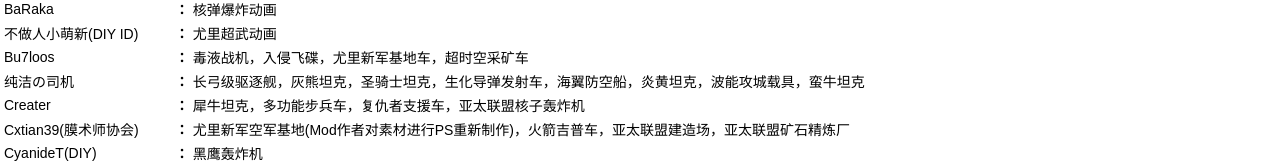
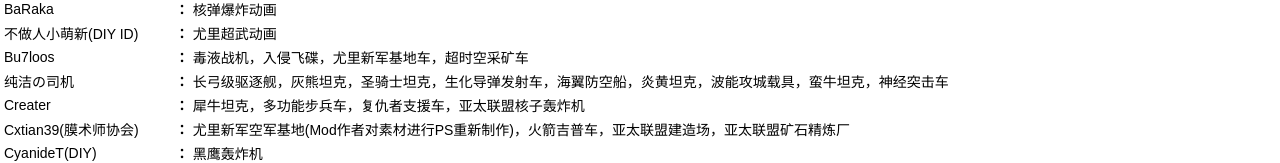
Before and after one commit to Ichihara-Yuko/Ichihara-Yuko.github.io, a plain HTML site: page html/Credits.html in a window 1280 px wide. Shown: the part 599-762 px from the top of the page. Drawn offline with Linux system fonts and the light colour scheme.

Commit message:
更新 Credits.html

```diff
--- a/html/Credits.html
+++ b/html/Credits.html
@@ -105,7 +105,7 @@
 			<tr>
 				<td>纯洁の司机</td>
 				<th>：</th>
-				<td>长弓级驱逐舰，灰熊坦克，圣骑士坦克，生化导弹发射车，海翼防空船，炎黄坦克，波能攻城载具，蛮牛坦克</td>
+				<td>长弓级驱逐舰，灰熊坦克，圣骑士坦克，生化导弹发射车，海翼防空船，炎黄坦克，波能攻城载具，蛮牛坦克，神经突击车</td>
 			</tr>
 			<tr>
 				<td>Creater</td>
```
